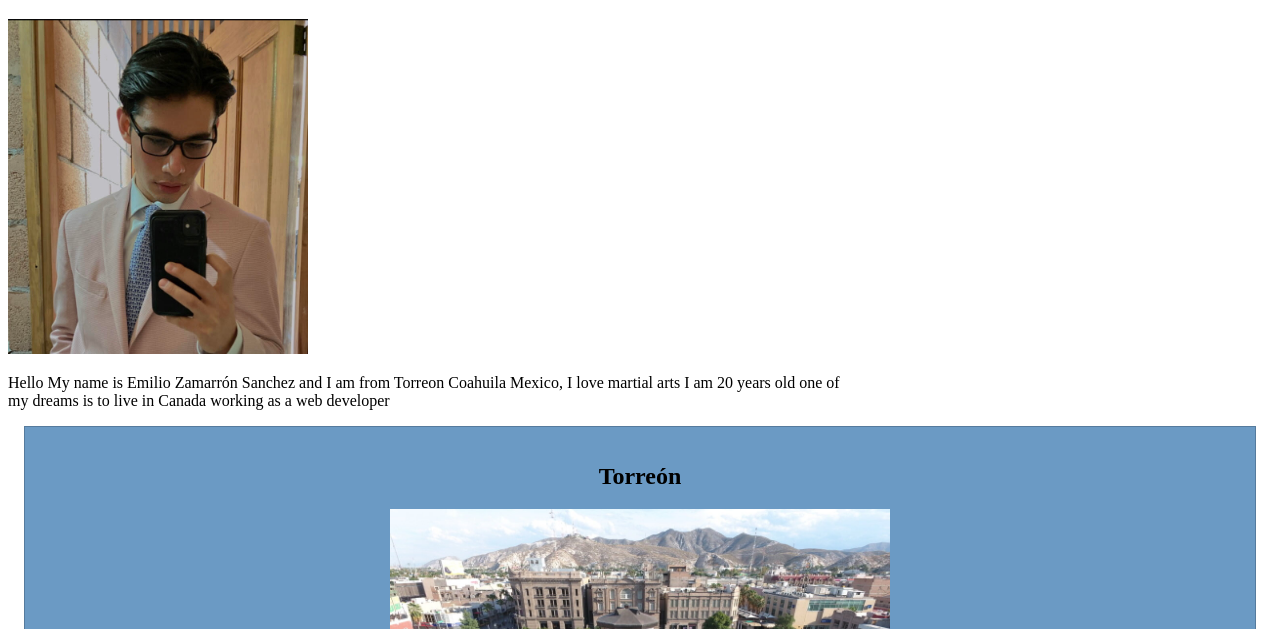
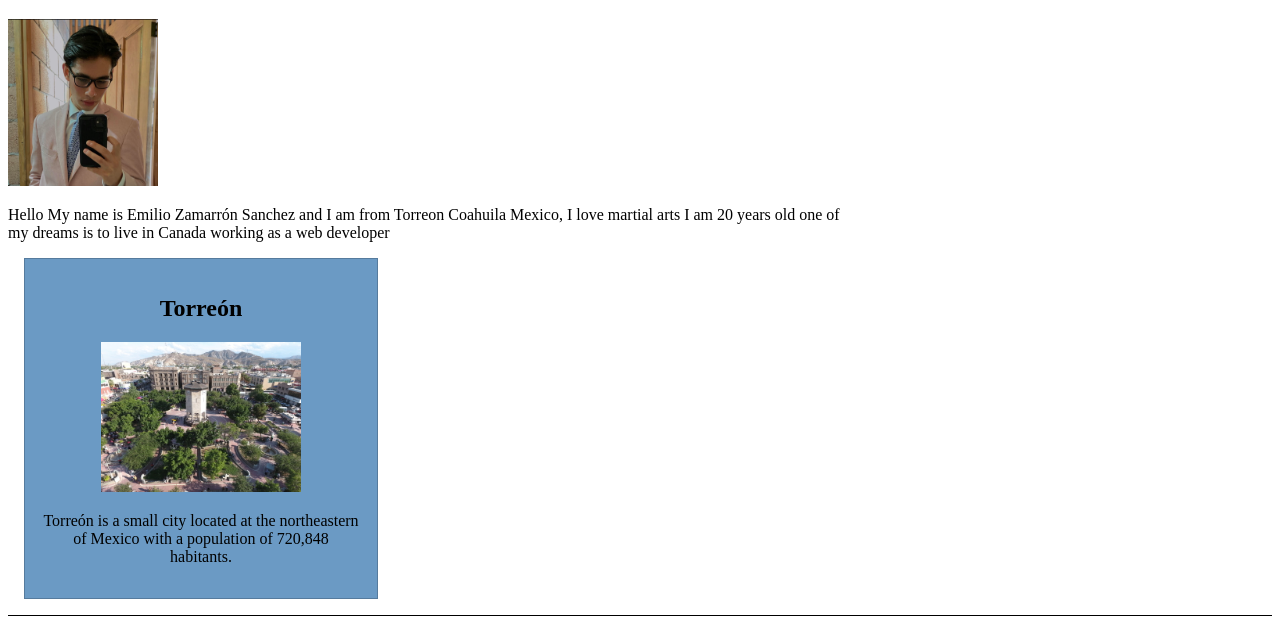
Before and after one commit to Zamarr0n/wdd130, a plain HTML site: page index.html in a window 1280 px wide. Shown: the part 167-796 px from the top of the page. Drawn offline with Linux system fonts and the light colour scheme.

Commit message:
make changes to get a better grade

```diff
--- a/styles/style.css
+++ b/styles/style.css
@@ -14,6 +14,7 @@ main h1{
     color: #4059AD;
 }
 aside{
+    width: 20rem;
     margin: 1em;
     border: 1px solid rgba(0, 0, 0, 0.2);
     padding: 1em;
@@ -22,7 +23,11 @@ aside{
     text-align: center;
 }
 aside img{
-    width: 500px;
+    width: 200px;
+    height: auto;
+}
+main img{
+    width: 150px;
     height: auto;
 }
 p{
```
